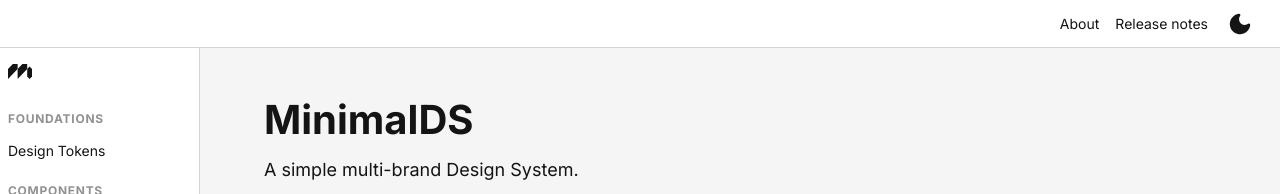
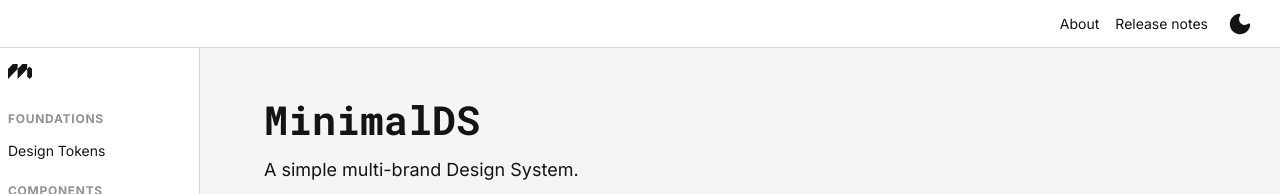
Before and after one commit to xlliott/minimalds, a React (Vite) app: page / in a window 1280 px wide. Shown: the top 194 px of the page. Built offline with nearby package versions, Linux system fonts and the light colour scheme.

Commit message:
Update Home.css

```diff
--- a/src/pages/Home.css
+++ b/src/pages/Home.css
@@ -11,7 +11,7 @@
 }
 
 .mds-page-home__title {
-  font-family:    var(--font-family-heading);
+  font-family:    var(--font-family-display);
   font-size:      var(--font-size-desktop-h1);  /* 40px */
   font-weight:    var(--font-weight-strong);
   color:          var(--color-text-default);
```
